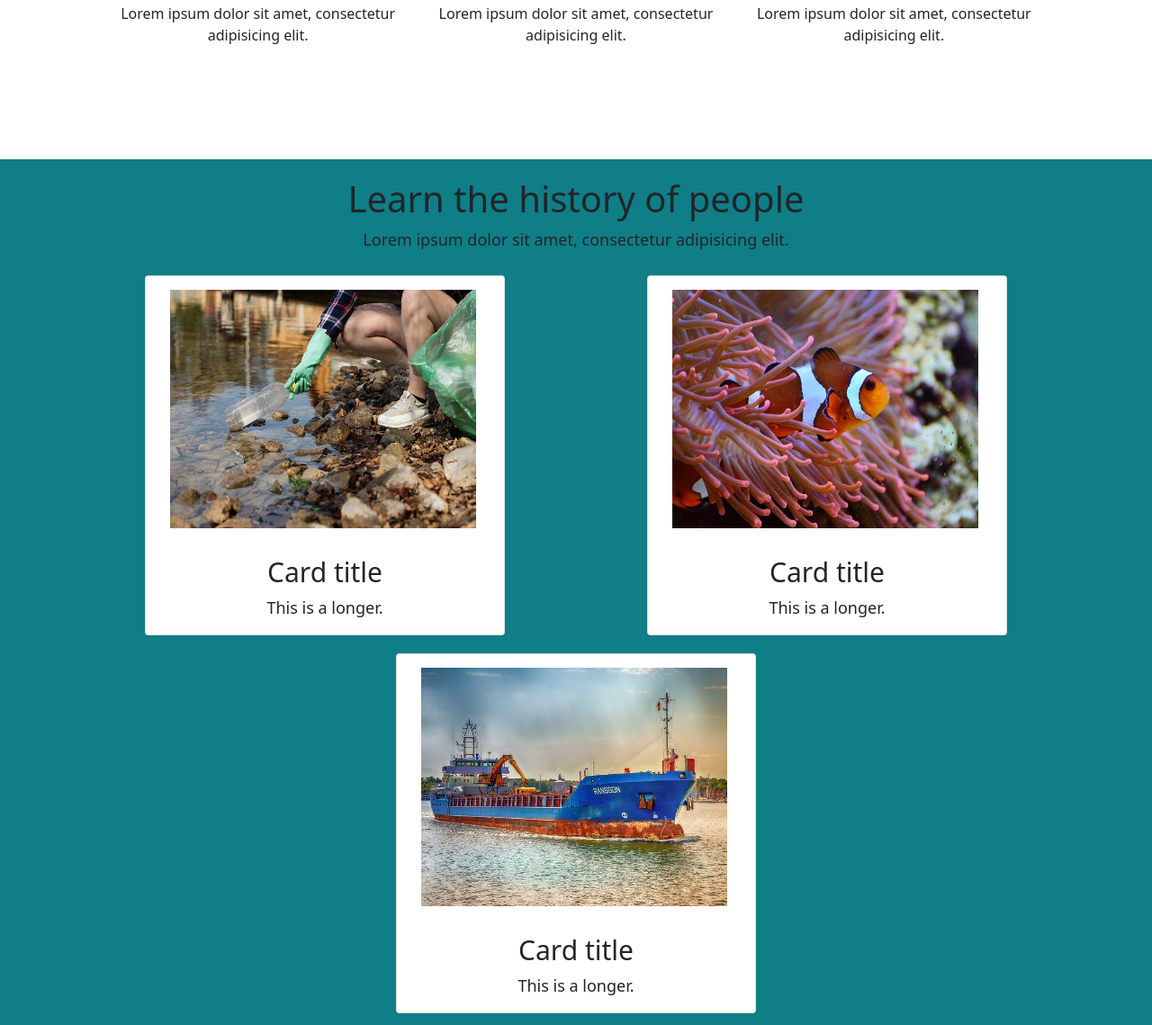
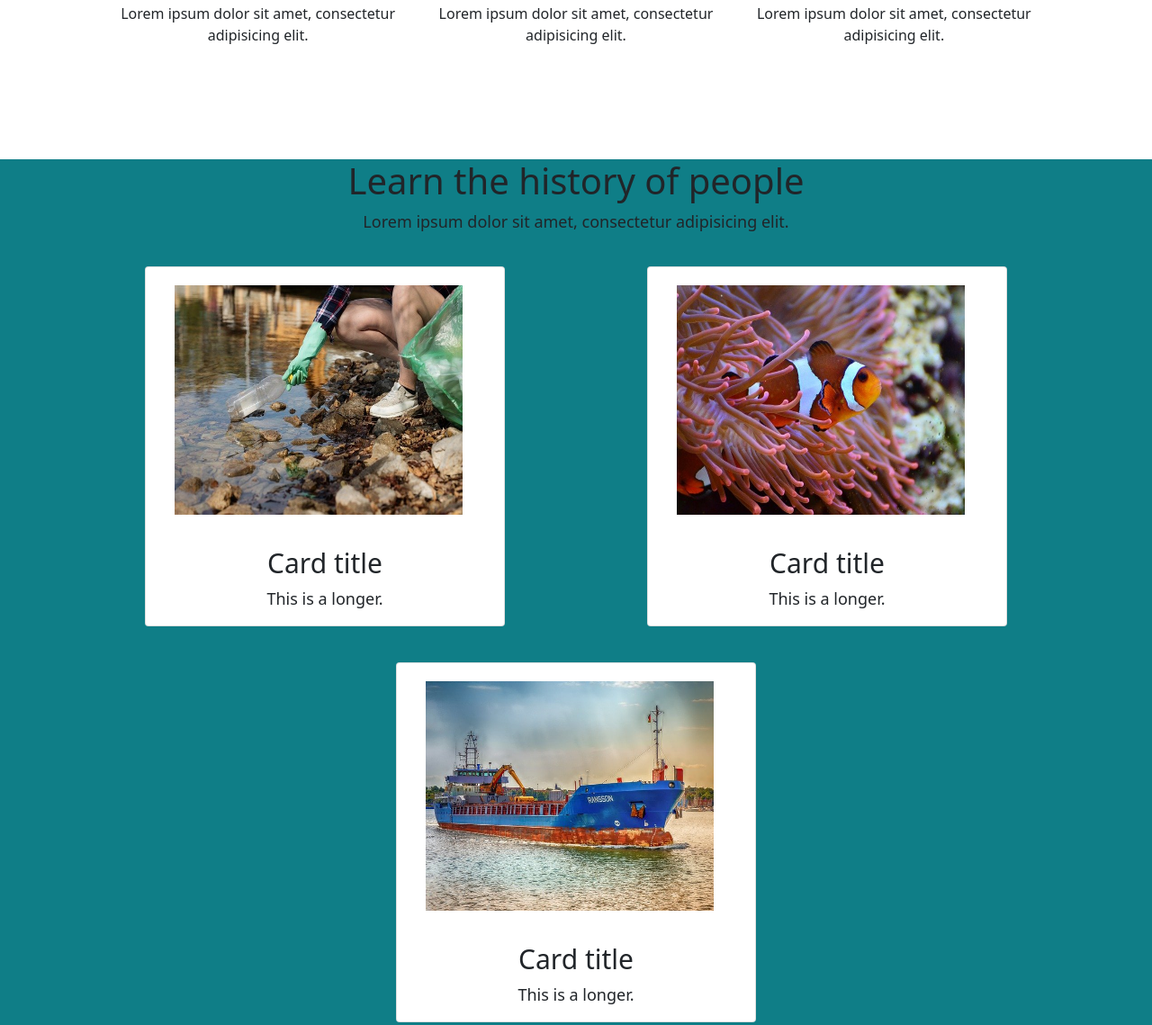
Before and after one commit to Wojti07/PSD-Project, a website: page index.html in a window 1280 px wide. Shown: the part 755-1894 px from the top of the page at 90% size. Drawn offline with nearby package versions, Linux system fonts and the light colour scheme.

Commit message:
Change main.scss

```diff
--- a/sass/main.scss
+++ b/sass/main.scss
@@ -57,18 +57,19 @@
 .gallery {
   background-color: #0f7e87;
   text-align: center;
-  padding: 20px;
 
   .card {
     height: 400px;
     width: 400px;
-    margin: 10px;
+    margin: 20px auto;
   }
+
   .card-img-top {
-    padding: 15px;
-    width: 370px;
+    padding: 20px;
+    width: 360px;
     height: 300px;
   }
+
   h5 {
     font-size: 30px;
     text-align: center;
```
Also changed, not shown: src/css/main.css, 1 other file.
